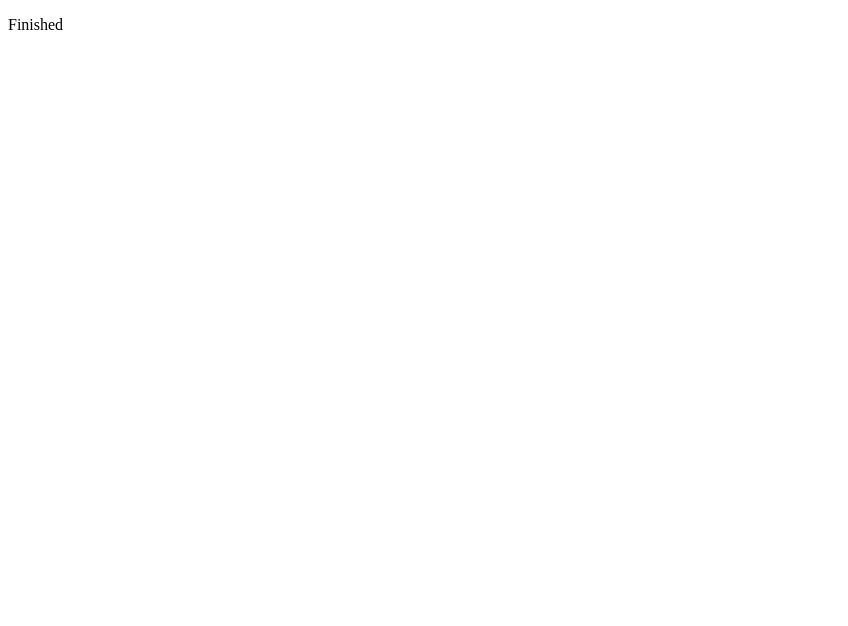
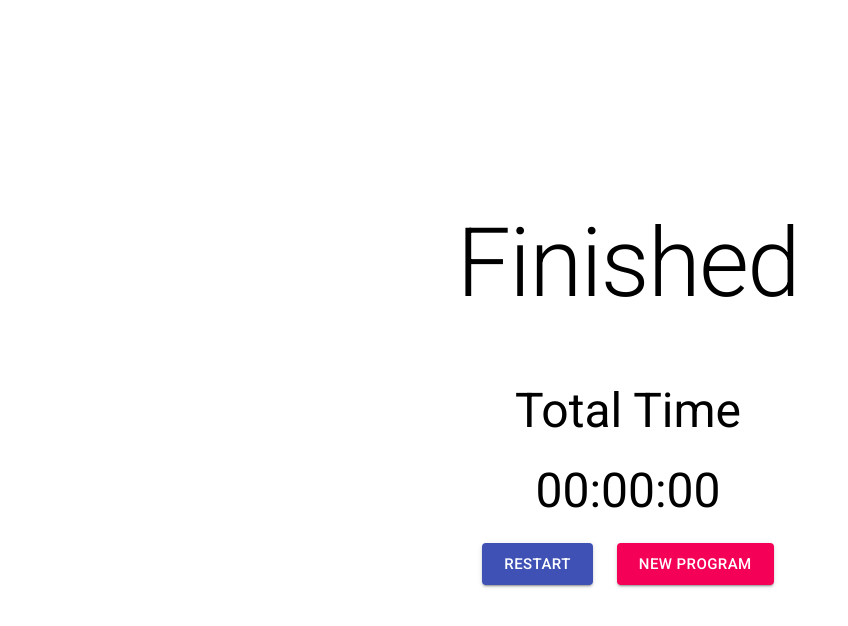
Before and after one commit to chrisco210/interval, a React (Create React App) app: page /done in a window 1280 px wide. Shown: the top 626 px of the page, without its empty margins (0-848 px from the left). Built offline with nearby package versions, Linux system fonts and the light colour scheme.

Commit message:
Add finish screen

```diff
--- a/src/App.js
+++ b/src/App.js
@@ -10,6 +10,7 @@ import {
   Route,
   Redirect
 } from "react-router-dom";
+import FinishView from './finishscreen/FinishView'
 
 class App extends React.Component {
   constructor(props) {
@@ -17,6 +18,7 @@ class App extends React.Component {
 
     this.state = {
       program: [],
+      lastElapsed: 0,
       elapsed: 0,
       current: 0,
       running: false
@@ -46,6 +48,19 @@ class App extends React.Component {
     this.setState({running: true});
   }
 
+  handleEnd() {
+    this.setState((state, props) => ({
+      elapsed: 0,
+      current: 0,
+      running: false,
+      lastElapsed: state.elapsed
+    }))
+  }
+
+  handleRestart() {
+    this.setState({running: true, current: 0, elapsed: 0});
+  }
+
   tick() {
     this.setState((state, props) => {
       const retObj = {}
@@ -69,8 +84,6 @@ class App extends React.Component {
 
     if(this.state.program.length === 0) {
       workoutPage = <Redirect to="/setup"/>;
-    } else if(!this.state.running) {
-      workoutPage = <Redirect to="/pause" />;
     } else {
       workoutPage = (<WorkoutView
                 elapsed={this.state.elapsed}
@@ -78,7 +91,8 @@ class App extends React.Component {
                 current={this.state.current}
                 remaining={getCurrentEndpoint(this.state) - this.state.elapsed}
                 total={computeTotalTime(this.state.program)}
-                onPause={() => this.handlePause()}/>)
+                onPause={() => this.handlePause()}
+                onEnd={() => this.handleEnd()}/>)
     }
 
     return (
@@ -95,10 +109,15 @@ class App extends React.Component {
               <PauseView
                 currentTask={this.state.program[this.state.current]}
                 elapsed={this.state.elapsed}
-                onResume={() => this.handleResume()}/>
+                onResume={() => this.handleResume()}
+                onEnd={() => this.handleEnd()}/>
             </Route>
             <Route path="/done">
-              <p>Finished</p>
+              <FinishView
+                program={this.state.program}
+                elapsed={this.state.lastElapsed}
+                onEnd={() => this.handleEnd()}
+                onRestart={() => this.handleRestart()}/>
             </Route>
             <Route path={['/', '/active']} children={workoutPage} />
           </Switch>
--- a/src/finishscreen/FinishView.js
+++ b/src/finishscreen/FinishView.js
@@ -1,4 +1,72 @@
+import { Button, Typography } from '@material-ui/core';
+import Grid from '@material-ui/core/Grid';
+import { makeStyles } from '@material-ui/core/styles';
+import ClockTypography from '../workoutscreen/ClockTypography';
+import { Link as RouterLink } from 'react-router-dom';
+import TaskList from '../workoutscreen/TaskList';
+
+const styles = makeStyles((theme) => ({
+  fullHeight: {
+    minHeight: '100vh',
+    height: '100vh',
+    maxHeight: '100vh',
+  },
+  fillSurroundings: {
+    height: '100%',
+    width: '100%'
+  },
+  itemtext: {
+    textAlign: 'center'
+  },
+}));
 
 export default function FinishView(props) {
-  return <p>Finished</p>
+  const classes = styles();
+
+  return (
+  <div className={classes.fullHeight}>
+    <Grid container
+      spacing={3}
+      alignItems="center"
+      justify="center"
+      className={classes.fillSurroundings}
+      direction="column">
+      <Grid item >
+        <Typography variant="h1" className={styles.itemtext}>Finished</Typography>
+      </Grid>
+      <Grid item>
+        <TaskList program={props.program} />
+      </Grid>
+      <Grid item>
+        <Typography variant="h3" className={styles.itemtext}>Total Time</Typography>
+      </Grid>
+      <Grid item>
+        <ClockTypography elapsed={props.elapsed}/>
+      </Grid>
+      <Grid item
+        container
+        spacing={3}
+        justify="center"
+        alignItems="center"
+        direction="row">
+        <Grid item >
+          <Button
+            component={RouterLink} to="/"
+            onClick={() => props.onRestart()}
+            variant="contained"
+            size="large"
+            color="primary">Restart</Button>
+        </Grid>
+        <Grid item>
+          <Button
+            component={RouterLink} to="/setup"
+            onClick={() => props.onEnd()}
+            variant="contained"
+            size="large"
+            color="secondary">New Program</Button>
+        </Grid>
+      </Grid>
+    </Grid>
+  </div>
+  );
 }
--- a/src/pausescreen/PauseView.js
+++ b/src/pausescreen/PauseView.js
@@ -76,6 +76,8 @@ export default function PauseView(props) {
         </Grid>
         <Grid item>
           <Button
+            component={RouterLink} to="/done"
+            onClick={() => props.onEnd()}
             variant="contained"
             size="large"
             color="secondary">End</Button>
--- a/src/setupscreen/addtask/AddTaskButton.js
+++ b/src/setupscreen/addtask/AddTaskButton.js
@@ -53,6 +53,8 @@ class AddTaskButton extends React.Component {
 
   handleSubmit() {
     let subObj = Object.assign({}, this.state.value)
+    subObj.duration = parseInt(subObj.duration);
+    subObj.intensity = parseInt(subObj.intensity);
 
     this.setState({
       value: {
--- a/src/workoutscreen/ActiveDisplay.js
+++ b/src/workoutscreen/ActiveDisplay.js
@@ -2,6 +2,7 @@ import { makeStyles } from '@material-ui/core/styles';
 import Grid from '@material-ui/core/Grid';
 import { Button, Typography } from '@material-ui/core';
 import ClockTypography from './ClockTypography';
+import { Link as RouterLink } from 'react-router-dom';
 
 const useStyles = makeStyles((theme) => ({
   fillSurroundings: {
@@ -40,10 +41,22 @@ export default function ActiveDisplay(props) {
         </Grid>
         <Grid item container direction="row" justify="flex-end" spacing={3}>
           <Grid item>
-            <Button size="large" variant="contained" color="primary" onClick={() => props.onPause()}>Pause</Button>
+            <Button
+              size="large"
+              component={RouterLink} to="/pause"
+              variant="contained"
+              color="primary"
+              onClick={() => props.onPause()}>
+              Pause
+            </Button>
           </Grid>
           <Grid item>
-            <Button size="large" variant="contained" color="secondary">End</Button>
+            <Button
+              size="large"
+              component={RouterLink} to="/done"
+              variant="contained"
+              color="secondary"
+              onClick={() => props.onEnd()}>End</Button>
           </Grid>
         </Grid>
       </Grid>
--- /dev/null
+++ b/src/workoutscreen/TaskList.js
@@ -0,0 +1,31 @@
+import { Divider, List } from '@material-ui/core';
+import TaskItem from '../setupscreen/programselector/TaskItem';
+import { makeStyles } from '@material-ui/core/styles';
+
+const useStyles = makeStyles((theme) => ({
+  itemtext: {
+    textAlign: 'center'
+  },
+  scroll: {
+    position: 'relative',
+    overflow: 'auto',
+  }
+}))
+
+export default function TaskList(props) {
+  const classes = useStyles();
+
+  return (
+  <List component="nav" className={classes.scroll}>
+    {props.program.map((elt, index) => (
+      <div key={JSON.stringify(elt)}>
+        <TaskItem
+          textClasses={classes.itemtext}
+          task={elt.task}
+          duration={elt.duration}
+          intensity={elt.intensity}/>
+        <Divider />
+      </div>
+    ))}
+  </List>);
+}
--- a/src/workoutscreen/WorkoutSidebar.js
+++ b/src/workoutscreen/WorkoutSidebar.js
@@ -3,8 +3,8 @@ import Grid from '@material-ui/core/Grid';
 import Paper from '@material-ui/core/Paper';
 import { makeStyles } from '@material-ui/core/styles';
 import ClockDisplay from './ClockDisplay'
-import { Divider, List, Typography } from '@material-ui/core';
-import TaskItem from '../setupscreen/programselector/TaskItem'
+import {  Typography } from '@material-ui/core';
+import TaskList from './TaskList';
 
 const useStyles = makeStyles((theme) => ({
   fillSurroundings: {
@@ -43,18 +43,7 @@ export default function WorkoutSidebar(props) {
             <Typography variant="h3" className={classes.itemtext}>
             Program
             </Typography>
-            <List component="nav" className={classes.scroll}>
-              {props.program.map((elt, index) => (
-                <div key={JSON.stringify(elt)}>
-                  <TaskItem
-                  textClasses={classes.itemtext}
-                  task={elt.task}
-                  duration={elt.duration}
-                  intensity={elt.intensity}/>
-                  <Divider />
-                </div>
-              ))}
-            </List>
+            <TaskList program={props.program} />
           </Paper>
         </Grid>
       </Grid>
--- a/src/workoutscreen/WorkoutView.js
+++ b/src/workoutscreen/WorkoutView.js
@@ -45,6 +45,7 @@ class WorkoutView extends React.Component {
               nextTask={next}
               currentIntensity={current.intensity}
               onPause={() => this.props.onPause()}
+              onEnd={() => this.props.onEnd()}
               remaining={this.props.remaining}/>
           </Grid>
         </Grid>
```
Also changed, not shown: 1 other file (tests, documents, lock files or other folders).
